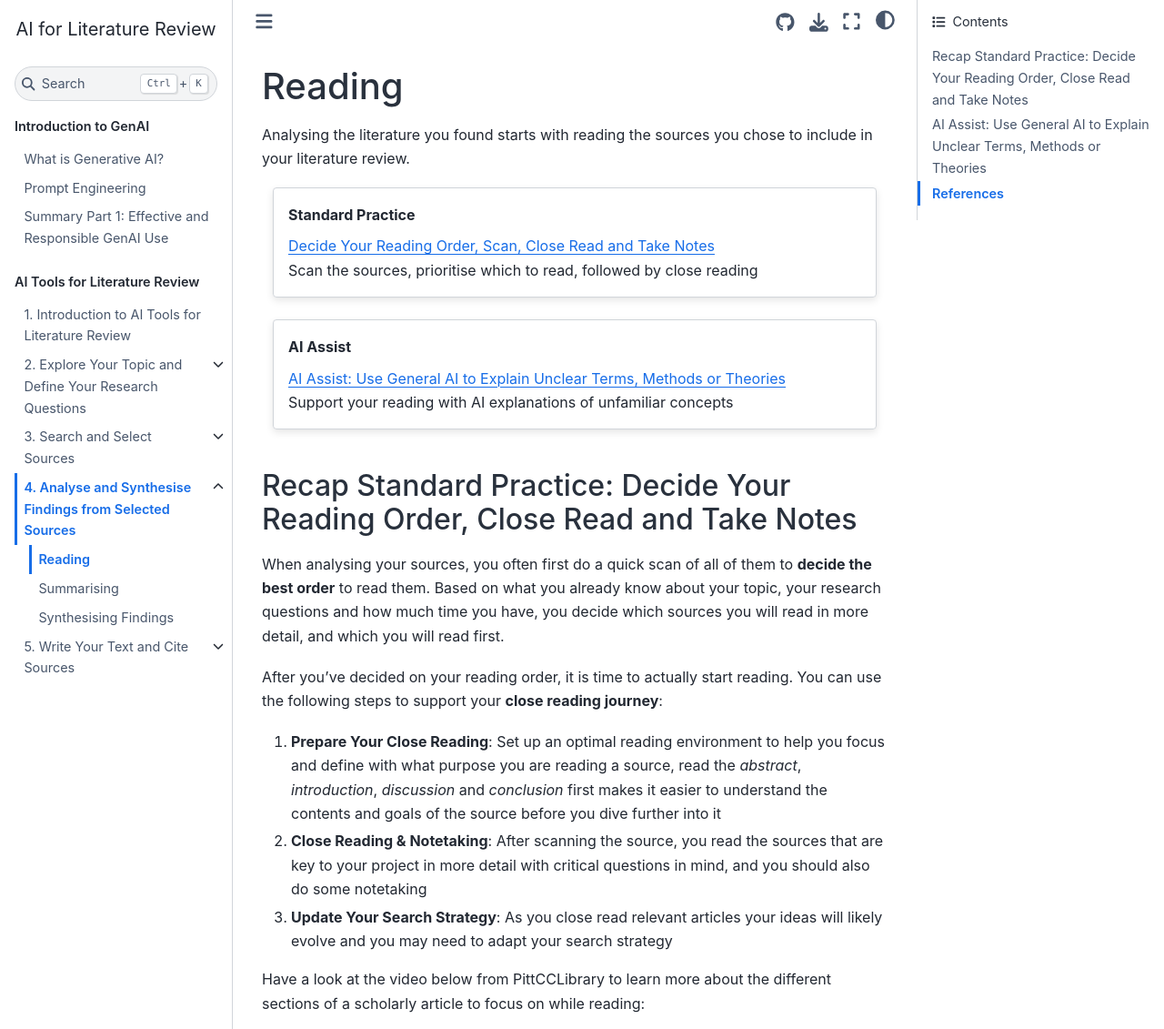
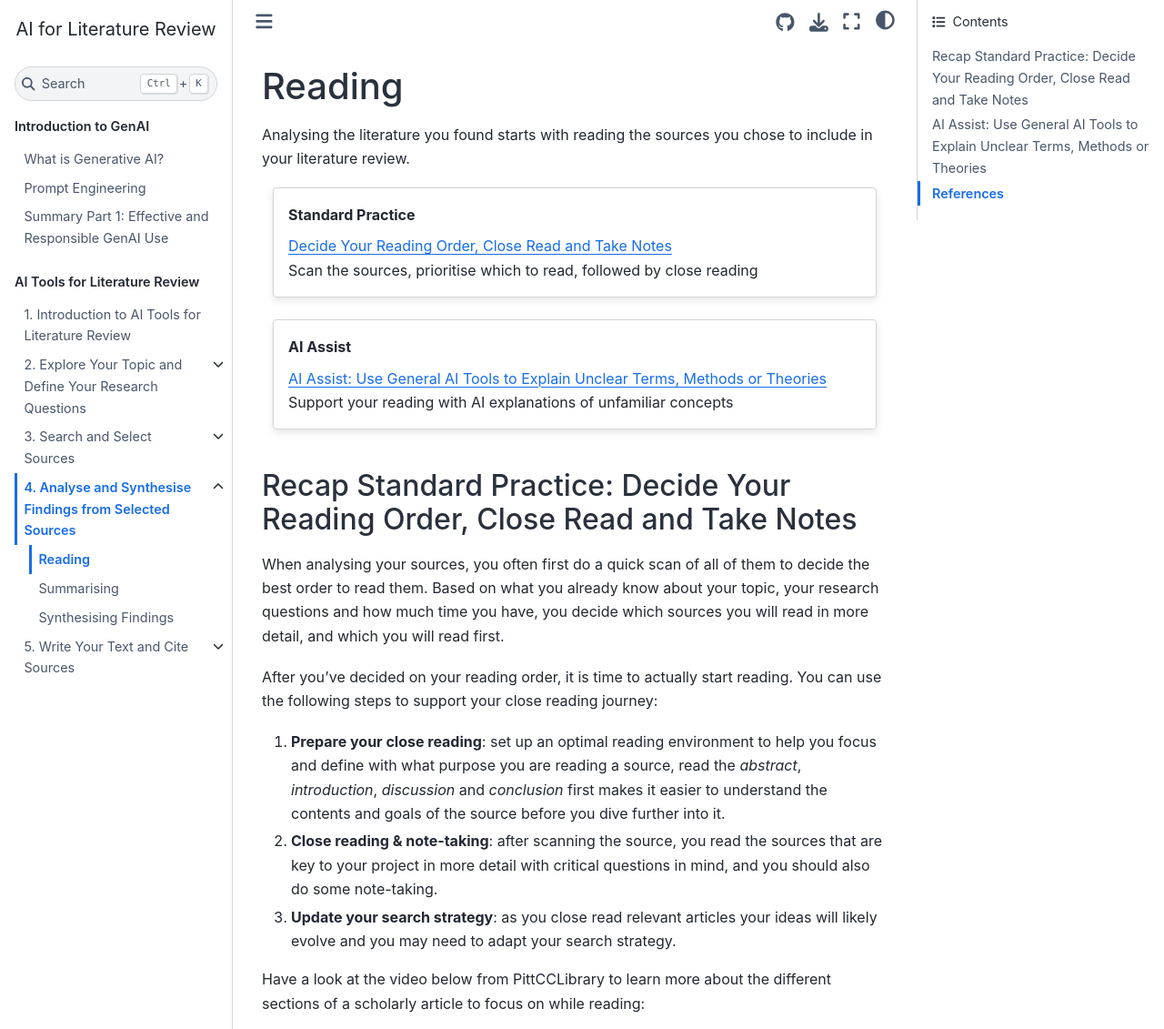
Before and after one commit to lwalma/ai-lit-review, a Jupyter Book: the page built from book/part2/4a-reading.md, in a window 1280 px wide and 1400 px high, cut to the strip 0-1131 px from the top of the window. Shown: the whole strip at 91% size. Built offline with Jupyter Book 1.0.4 settings and Sphinx 7.4.7 and the Sphinx Book theme 1.1.4, drawn with Linux system fonts in a browser that asks for light colours; comment, search, counter and statistics services are not loaded; some of the changed text lies outside the part shown.

Commit message:
Update 4a-reading.md

````diff
--- a/book/part2/4a-reading.md
+++ b/book/part2/4a-reading.md
@@ -6,7 +6,7 @@ Analysing the literature you found starts with reading the sources you chose to
 :gutter: 1
 
 :::{grid-item-card} Standard Practice <br>
-[Decide Your Reading Order, Scan, Close Read and Take Notes](#recap-standard-practice-decide-your-reading-order-close-read-and-take-notes)<br>
+[Decide Your Reading Order, Close Read and Take Notes](#recap-standard-practice-decide-your-reading-order-close-read-and-take-notes)<br>
 Scan the sources, prioritise which to read, followed by close reading
 :::
 
@@ -16,7 +16,7 @@ Scan the sources, prioritise which to read, followed by close reading
 :gutter: 1
 
 :::{grid-item-card} AI Assist<br>
-[AI Assist: Use General AI to Explain Unclear Terms, Methods or Theories](#ai-assist-ask-ai-to-explain-unclear-terms-methods-or-theories)<br>
+[AI Assist: Use General AI Tools to Explain Unclear Terms, Methods or Theories](#ai-assist-use-general-ai-tools-to-explain-unclear-terms-methods-or-theories)<br>
 Support your reading with AI explanations of unfamiliar concepts
 :::
 
@@ -24,25 +24,26 @@ Support your reading with AI explanations of unfamiliar concepts
 
 ## Recap Standard Practice: Decide Your Reading Order, Close Read and Take Notes
 
-When analysing your sources, you often first do a quick scan of all of them to **decide the best order** to read them. Based on what you already know about your topic, your research questions and how much time you have, you decide which sources you will read in more detail, and which you will read first.
+When analysing your sources, you often first do a quick scan of all of them to decide the best order to read them. Based on what you already know about your topic, your research questions and how much time you have, you decide which sources you will read in more detail, and which you will read first.
 
-After you’ve decided on your reading order, it is time to actually start reading. You can use the following steps to support your **close reading journey**:
+After you’ve decided on your reading order, it is time to actually start reading. You can use the following steps to support your close reading journey:
 
-1. **Prepare Your Close Reading**: Set up an optimal reading environment to help you focus and define with what purpose you are reading a source, read the _abstract_, _introduction_, _discussion_ and _conclusion_ first makes it easier to understand the contents and goals of the source before you dive further into it
+1. **Prepare your close reading**: set up an optimal reading environment to help you focus and define with what purpose you are reading a source, read the _abstract_, _introduction_, _discussion_ and _conclusion_ first makes it easier to understand the contents and goals of the source before you dive further into it.
 
-2. **Close Reading & Notetaking**: After scanning the source, you read the sources that are key to your project in more detail with critical questions in mind, and you should also do some notetaking
+2. **Close reading & note-taking**: after scanning the source, you read the sources that are key to your project in more detail with critical questions in mind, and you should also do some note-taking.
 
-3. **Update Your Search Strategy**: As you close read relevant articles your ideas will likely evolve and you may need to adapt your search strategy
+3. **Update your search strategy**: as you close read relevant articles your ideas will likely evolve and you may need to adapt your search strategy.
 
 Have a look at the video below from PittCCLibrary to learn more about the different sections of a scholarly article to focus on while reading:
 
 <iframe width="560" height="315" src="https://www.youtube.com/embed/c3tV8g70YuU?si=knmV-72oCtDr8l1s&amp;controls=0" title="YouTube video player" frameborder="0" allow="accelerometer; autoplay; clipboard-write; encrypted-media; gyroscope; picture-in-picture; web-share" referrerpolicy="strict-origin-when-cross-origin" allowfullscreen></iframe><br><br>
 "<a href="https://www.youtube.com/embed/c3tV8g70YuU?si=knmV-72oCtDr8l1s&amp;controls=0" target=_blank>How to Read a Scholarly Article</a>" by <a href="https://www.youtube.com/@PittCCLibrary" target=_blank>PittCCLibrary</a> is licensed under <a href=https://creativecommons.org/licenses/by/4.0/ target=_blank>CC-BY</a>
 
-If you want to learn more about this standard practice, have a look at the TULib page on "<a href="https://www.tudelft.nl/tulib/managing-your-information/reading-for-research" target=_blank>Reading for Research</a>"
 
-## AI Assist: Use General AI to Explain Unclear Terms, Methods or Theories
-When you are scanning or close reading a text, you may encounter terms, methods or theories that you are unfamiliar with. This can happen for example when you are learning about a new topic, or entering a new research field. You can use general AI tools to support your reading process by asking it to explain these terms more clearly.
+If you want to learn more about this standard practice, have a look at the TULib page on "<a href="https://www.tudelft.nl/tulib/managing-your-information/reading-for-research" target=_blank>Reading for Research</a>".
+
+## AI Assist: Use General AI Tools to Explain Unclear Terms, Methods or Theories
+When you are scanning or close reading a text, you may encounter terms, methods or theories that you are unfamiliar with. This can happen, for example, when you are learning about a new topic or entering a new research field. You can use general AI tools to support your reading process by asking to explain these concepts more clearly.
 
 ```{admonition} Example Prompt
 :class: dropdown note
@@ -51,26 +52,22 @@ You are an expert science communicator in the field of [topic]. You are explaini
 Prompts and explanations adapted from <a href="https://www.tudelft.nl/teaching-support/educational-training/continuing-professional-development/ai-literacy-for-lecturers" target=_blank>AI Literacy for Lecturers</a> by Teaching and Learning Services, TU Delft is licensed under <a href="https://creativecommons.org/licenses/by-nc-sa/4.0/" target=_blank>CC-BY-NC-SA-4.0</a><br><br>
 
 ```{warning}
-While it may be tempting to have AI do all your reading and notetaking for you, for your own critical skill development, understanding of the topic and an accurate analysis, it is better to read the key articles yourself. By prioritising your reading order, reserving close reading only for sources key to your project, and applying proper reading strategies you can save yourself a lot of time as you go through the process.
+It may be tempting to have AI do all your reading and note-taking for you. However, for your own critical skill development, understanding of the topic and an accurate analysis, it is better to read the key articles yourself. By prioritising your reading order, reserving close reading only for sources key to your project and applying proper reading strategies you can save yourself a lot of time as you go through the process.
 ```
 
 ```{admonition} Guided Activity: Use General AI to Explain Unclear Terms, Methods or Theories
 :class: dropdown tip
-**Step 1.** Choose **two** of the following general AI-tools:
-- Copilot
-- ChatGPT
-- Perplexity
-- Gemini
-- Claude
+**Step 1.** Choose **two** of the following general AI-tools: Copilot, ChatGPT, Claude, Gemini, Perplexity.
 
-**Step 2.** Ask both tools the same question about a term you are unfamiliar with. You can use the following example prompt:
-You are an expert science communicator in the field of [topic]. You are explaining concepts from the field to a [x year] student. Explain in 3-4 sentences the concept of [term not understood yet]. After this, provide a more detailed explanation, including one example and one common misconception.
+**Step 2.** Ask both tools the same question about a term you are unfamiliar with. You can use the following example prompt (and adjust where necessary):
 
-**Step 3.** Compare and evaluate the outcome:
-- What are the main similarities and differences between the two suggested outlines?
+_You are an expert science communicator in the field of [topic]. You are explaining concepts from the field to a [x year] student. Explain in 3-4 sentences the concept of [term not understood yet]. After this, provide a more detailed explanation, including one example and one common misconception._
+
+**Step 3.** Compare and evaluate the results from both tools:
+- What are the main similarities and differences between the explanations?
 - Which explanation did you find more helpful?
 
-**Step 4.** Write down in your own notes the explanation of the method, theory or concept.
+**Step 4.** Include the explanation of the term, method or theory in your own notes.
 ```
 
 ## References
````
